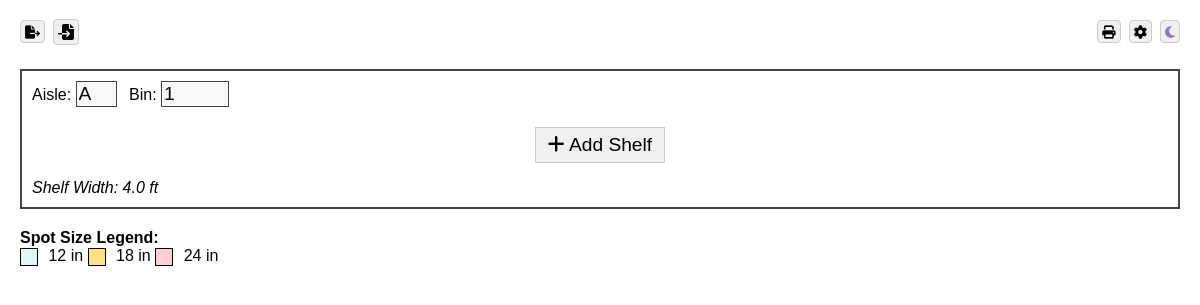
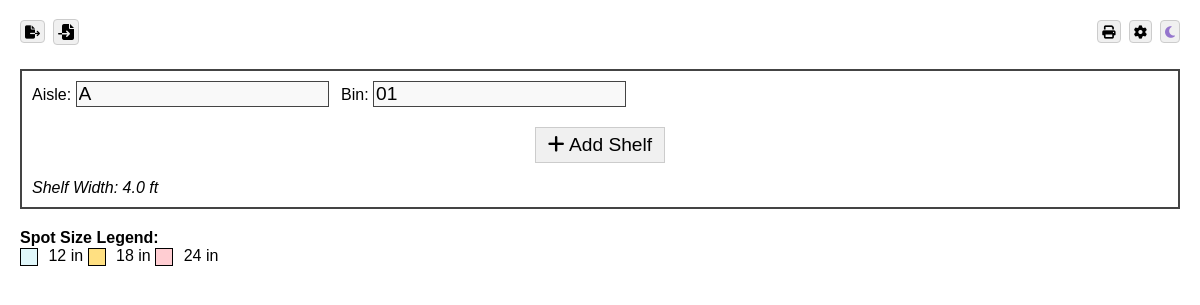
Before and after one commit to jameswolff96/shelf-builder, an Electron app: page src/index.html in a window 1200 px wide. Shown: the part 81-386 px from the top of the page. Drawn offline with Linux system fonts and the light colour scheme.

Commit message:
Update index.html
Loosen restrictions on labels closes #4

```diff
--- a/src/index.html
+++ b/src/index.html
@@ -62,15 +62,14 @@
           <button onclick="closeSettings()">Close</button>
         </div>
       </div>
-      <em style="margin-top:.75em; font-size: .75em;">Version 1.0.6</em>
+      <em style="margin-top:.75em; font-size: .75em;">Version 1.0.7</em>
     </div>
   </div>
 
   <div id="bin" class="bin-label">
     <div class="bin-header">
-      <label>Aisle: <input id="aisleInput" type="text" value="A" size="1" maxlength="1"
-          oninput="this.value=this.value.toUpperCase().replace(/[^A-Z]/g,'')" onchange="autoSaveState()"></label>
-      <label>Bin: <input id="binInput" type="number" value="1" min="0" max="99" onchange="autoSaveState()"></label>
+      <label>Aisle: <input id="aisleInput" type="text" value="A" onchange="autoSaveState()"></label>
+      <label>Bin: <input id="binInput" type="text" value="01" onchange="autoSaveState()"></label>
     </div>
     <div id="shelfContainer"></div>
     <div class="add-shelf-button">
@@ -87,8 +86,7 @@
       <button onclick="addShelfBefore(this)"><i class="fas fa-plus"></i></button>
     </div>
     <div class="shelf">
-      <label>Shelf: <input type="text" class="shelf-name" value="A" size="1" maxlength="1"
-          oninput="this.value=this.value.toUpperCase().replace(/[^A-Z]/g,'')" onchange="autoSaveState()"></label>
+      <label>Shelf: <input type="text" class="shelf-name" value="01" onchange="autoSaveState()"></label>
       <button onclick="addSpot(this)">Add Spot</button>
       <button onclick="removeShelf(this)">Remove Shelf</button>
       <div class="spot-container"></div>
```
